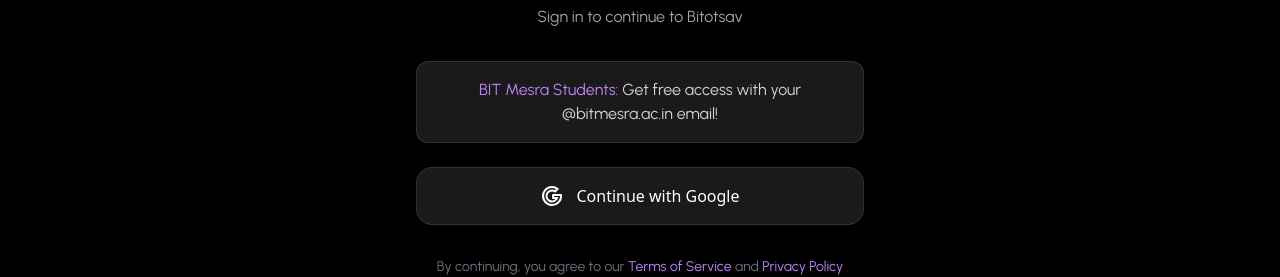
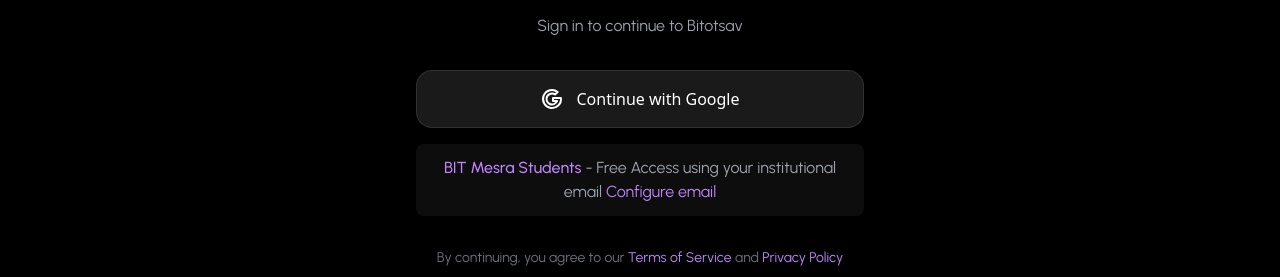
Before and after one commit to bitotsav-fest/website, a Next.js app: page /login in a window 1280 px wide. Shown: the part 283-560 px from the top of the page. Built offline with nearby package versions, Linux system fonts and the light colour scheme; no server answers.

Commit message:
text on login page + date change on dashboard

```diff
--- a/src/app/dashboard/page.js
+++ b/src/app/dashboard/page.js
@@ -39,7 +39,7 @@ export default function DashboardPage() {
   };
 
   const eventDetails = {
-    date: 'March 15-17, 2025',
+    date: 'March 21-23, 2025',
     venue: 'BIT Mesra Campus',
     time: '9:00 AM onwards'
   };
--- a/src/app/login/page.js
+++ b/src/app/login/page.js
@@ -40,16 +40,7 @@ export default function LoginPage() {
           <p className="text-gray-400 mt-2">Sign in to continue to Bitotsav</p>
         </div>
 
-        {/* Additional Info */}
-        <motion.p
-          initial={{ opacity: 0, y: 20 }}
-          animate={{ opacity: 1, y: 0 }}
-          transition={{ delay: 0.2 }}
-          className="text-center mb-6 p-4 rounded-xl bg-white/10 backdrop-blur-sm border border-white/10"
-        >
-          <span className="text-purple-400">BIT Mesra Students:</span>{' '}
-          <span className="text-gray-300">Get free access with your @bitmesra.ac.in email!</span>
-        </motion.p>
+
         {/* Login Button */}
         <motion.button
           whileHover={{ scale: 1.02 }}
@@ -60,7 +51,26 @@ export default function LoginPage() {
           <IconBrandGoogle size="1.5rem" />
           <span>Continue with Google</span>
         </motion.button>
-
+        {/* Additional Info */}
+        <motion.p
+          initial={{ opacity: 0, y: 20 }}
+          animate={{ opacity: 1, y: 0 }}
+          transition={{ delay: 0.2 }}
+          className="text-center mt-4 p-3 rounded-lg bg-white/5 backdrop-blur-sm"
+        >
+          <span className="text-purple-400 font-medium">BIT Mesra Students</span>
+          <span className="text-gray-400 ml-1">
+            - Free Access using your institutional email{' '}
+            <a
+              href="https://bitmesra.ac.in/Email_Application/index.html"
+              target="_blank"
+              rel="noopener noreferrer"
+              className="text-purple-400 hover:text-purple-300"
+            >
+              Configure email
+            </a>
+          </span>
+        </motion.p>
         {/* Additional Info */}
         <p className="text-center text-sm text-gray-500 mt-8">
           By continuing, you agree to our{' '}
```
